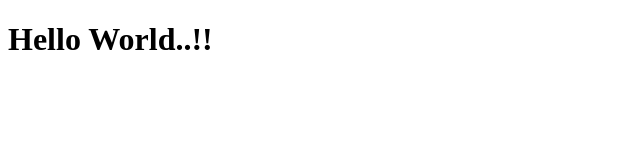
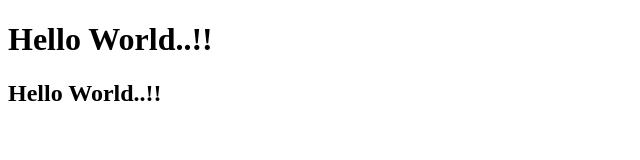
Before and after one commit to dhrumil278/Test, a plain HTML site: page index.html in a window 1280 px wide. Shown: the whole page, without its empty margins (0-640 px from the left). Drawn offline with Linux system fonts and the light colour scheme.

Commit message:
added h2

```diff
--- a/index.html
+++ b/index.html
@@ -8,5 +8,6 @@
 </head>
 <body>
     <h1>Hello World..!!</h1>
+    <h2>Hello World..!!</h2>
 </body>
 </html>
--- a/style.css
+++ b/style.css
@@ -5,3 +5,6 @@
 h1{
     font-family: 'Gill Sans', 'Gill Sans MT', Calibri, 'Trebuchet MS', sans-serif;
 }
+h2{
+    font-family: 'Gill Sans', 'Gill Sans MT', Calibri, 'Trebuchet MS', sans-serif;
+}
```
